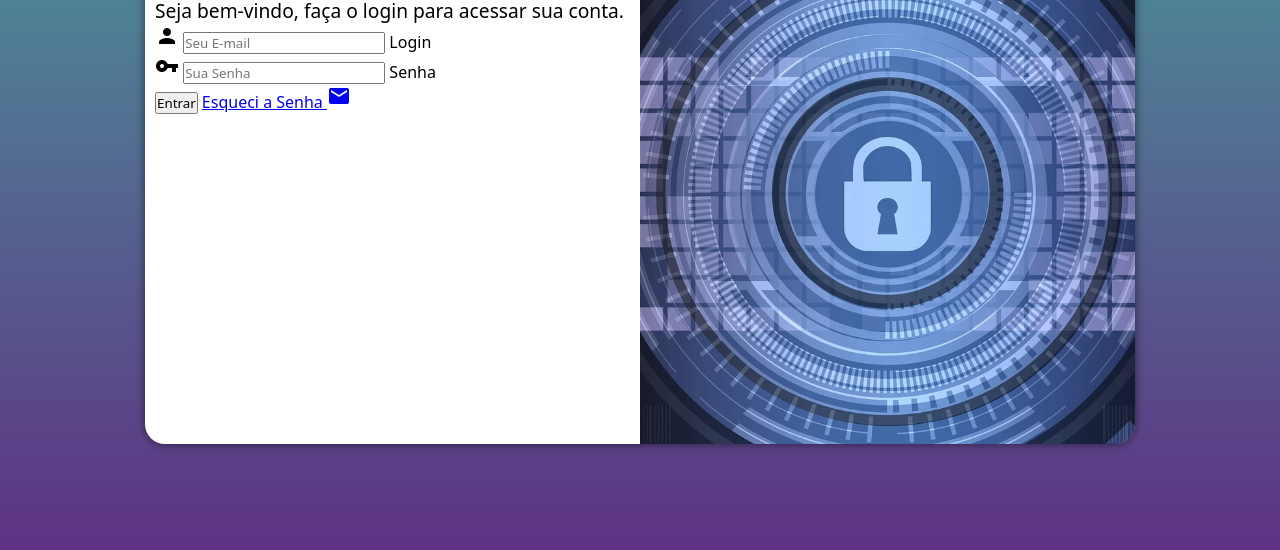
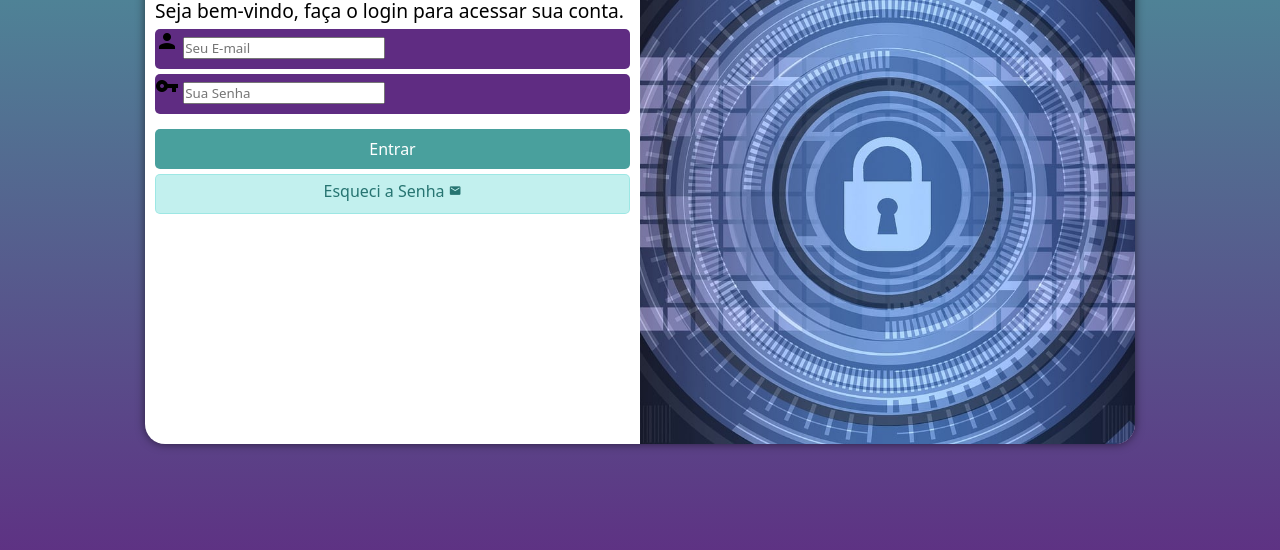
Before and after one commit to williamcarvalho87/projeto-login, a plain HTML site: page index.html in a window 1280 px wide. Shown: the part 206-756 px from the top of the page. Drawn offline with Linux system fonts and the light colour scheme.

Commit message:
Formatação do form

```diff
--- a/estilos/style.css
+++ b/estilos/style.css
@@ -65,3 +65,58 @@ di#form > h1 {
 div#form > p {
     font-size: 0.8em;
 }
+
+form > div.campo {
+    background-color: #5f2c82;
+    width: 100%;
+    height: 40px;
+    border-radius: 5px;
+    margin: 5px 0px;
+    display: block;
+
+}
+
+div.campo > label {
+    display: none;
+}
+
+form > input[type=submit] {
+    display: block;
+    font-size: 1em;
+    width: 100%;
+    height: 40px;
+    margin-top: 15px;
+    background-color: #49a09d;
+    color: white;
+    border: none;
+    border-radius: 5px;
+    cursor: pointer;
+}
+
+form > input[type=submit]:hover {
+    background-color: #214746;
+}
+
+form > a.botao {
+    display: block;
+    text-align: center;
+    width: 100%;
+    font-size: 1em;
+    height: 40px;
+    padding-top: 5px;
+    margin-top: 5px;
+    background-color: #62d8d462;
+    border: 1px solid #62d8d462;
+    border-radius: 5px;
+    text-decoration: none;
+    color: #267471;
+
+}
+
+form > a.botao > span {
+    font-size: 0.8em;
+}
+
+form > a.botao:hover{
+    background-color: #40928f62;
+}
--- a/index.html
+++ b/index.html
@@ -34,7 +34,7 @@
                     </div>
 
                     <input type="submit" value="Entrar">
-                    <a href="esqueci.html">Esqueci a Senha <span class="material-icons">mail</span></a>
+                    <a href="esqueci.html" class="botao">Esqueci a Senha <span class="material-icons">mail</span></a>
                 </form>
             </div>
 
```
